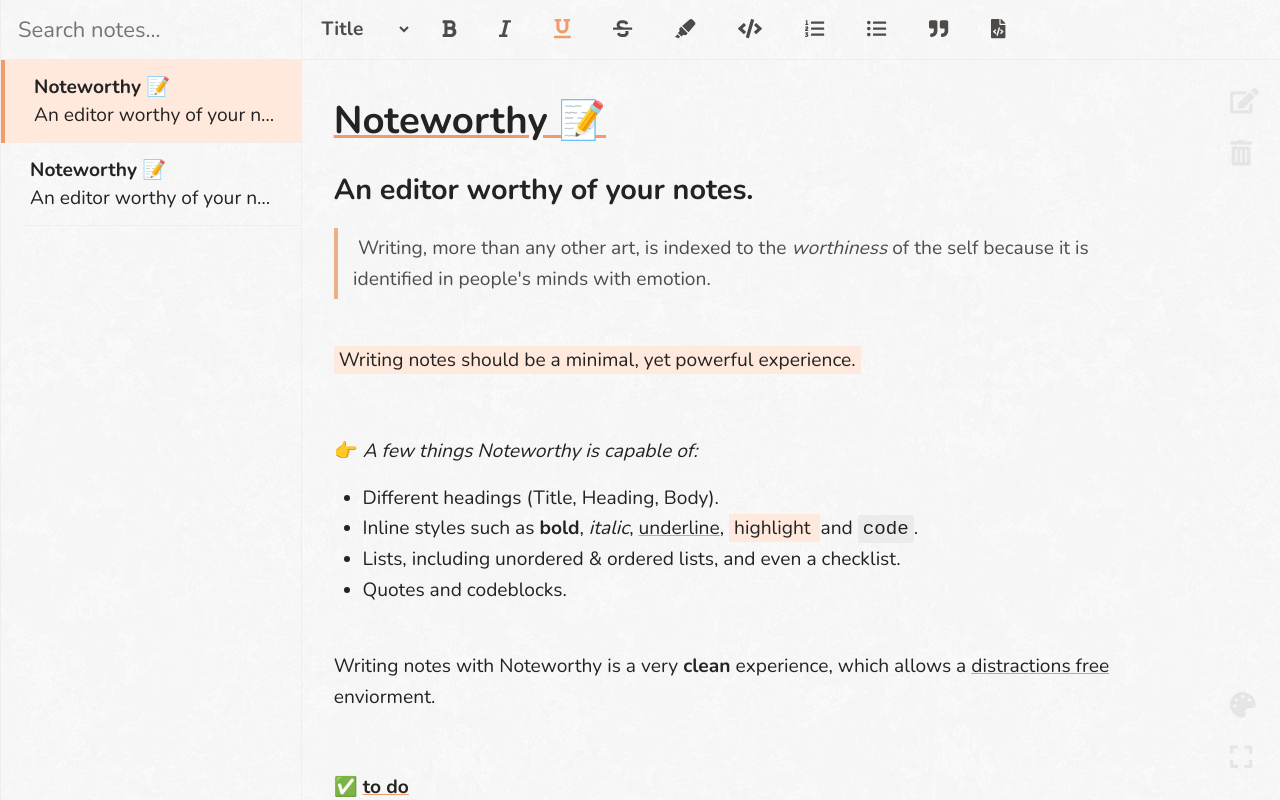
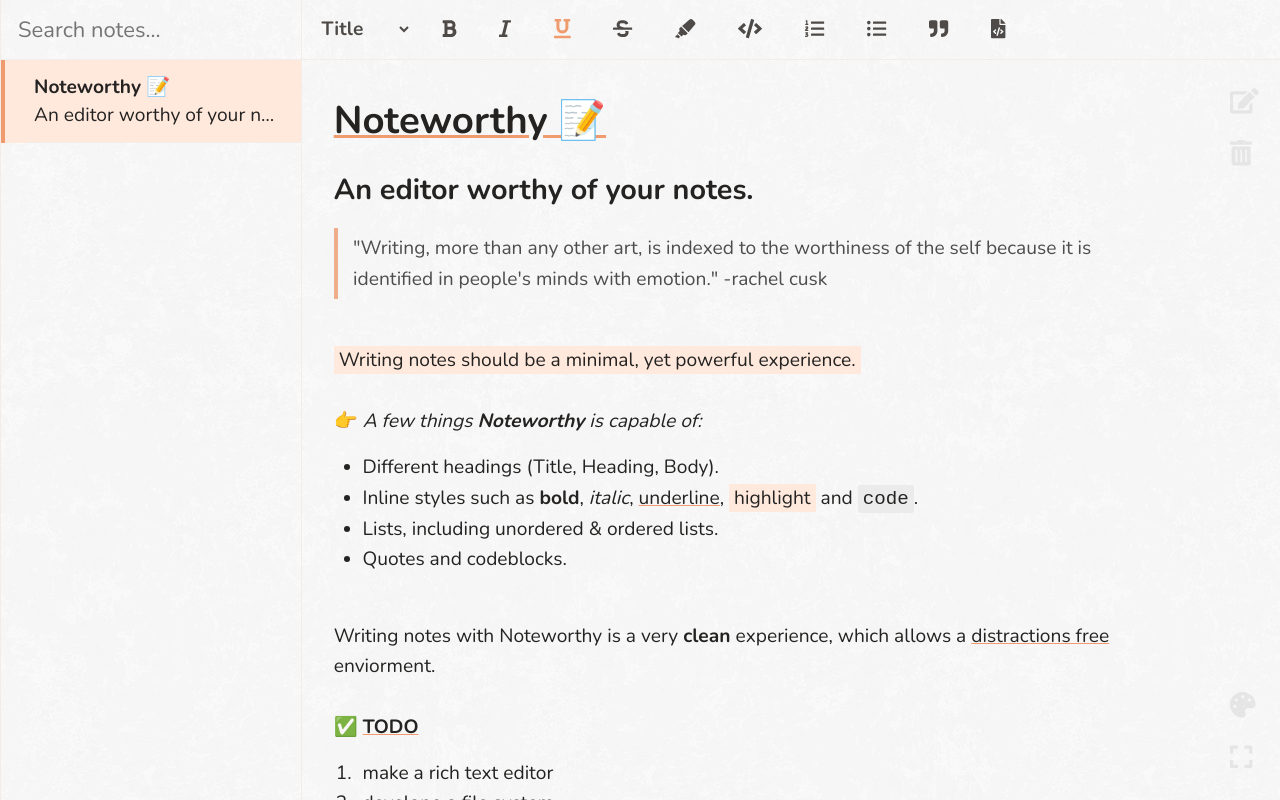
Before and after one commit to guyariely/noteworthy, a React (Create React App) app: page / in a window 1280 px wide. Built offline with nearby package versions, Linux system fonts and the light colour scheme.

Commit message:
updated the default note

```diff
--- a/src/components/App/App.js
+++ b/src/components/App/App.js
@@ -3,8 +3,8 @@
 import Sidebar from "../Sidebar/Sidebar";
 import ThemesModal from "../ThemesModal/ThemesModal";
 import { converter } from "../../utils/utils";
+import { useEditor } from "../../hooks/hooks";
 import "./App.scss";
-import { useEditor } from "../../hooks/hooks";
 
 function App() {
   const [searchInput, setSearchInput] = useState("");
--- a/src/defaultNotes.js
+++ b/src/defaultNotes.js
@@ -8,7 +8,13 @@
           text: "Noteworthy 📝",
           type: "header-one",
           depth: 0,
-          inlineStyleRanges: [{ offset: 0, length: 12, style: "UNDERLINE" }],
+          inlineStyleRanges: [
+            {
+              offset: 0,
+              length: 12,
+              style: "UNDERLINE",
+            },
+          ],
           entityRanges: [],
           data: {},
         },
@@ -22,17 +28,17 @@
           data: {},
         },
         {
-          key: "1fs3p",
+          key: "6fitu",
           text:
-            " Writing, more than any other art, is indexed to the worthiness of the self because it is identified in people's minds with emotion.",
+            '"Writing, more than any other art, is indexed to the worthiness of the self because it is identified in people\'s minds with emotion." -rachel cusk',
           type: "blockquote",
           depth: 0,
-          inlineStyleRanges: [{ offset: 53, length: 11, style: "ITALIC" }],
+          inlineStyleRanges: [],
           entityRanges: [],
           data: {},
         },
         {
-          key: "fjcm0",
+          key: "d3pev",
           text: "",
           type: "unstyled",
           depth: 0,
@@ -45,7 +51,13 @@
           text: "Writing notes should be a minimal, yet powerful experience.",
           type: "unstyled",
           depth: 0,
-          inlineStyleRanges: [{ offset: 0, length: 59, style: "HIGHLIGHT" }],
+          inlineStyleRanges: [
+            {
+              offset: 0,
+              length: 59,
+              style: "HIGHLIGHT",
+            },
+          ],
           entityRanges: [],
           data: {},
         },
@@ -59,20 +71,22 @@
           data: {},
         },
         {
-          key: "5jo3s",
-          text: "",
-          type: "unstyled",
-          depth: 0,
-          inlineStyleRanges: [],
-          entityRanges: [],
-          data: {},
-        },
-        {
           key: "9vkn4",
           text: "👉 A few things Noteworthy is capable of:",
           type: "unstyled",
           depth: 0,
-          inlineStyleRanges: [{ offset: 2, length: 38, style: "ITALIC" }],
+          inlineStyleRanges: [
+            {
+              offset: 2,
+              length: 38,
+              style: "ITALIC",
+            },
+            {
+              offset: 15,
+              length: 10,
+              style: "BOLD",
+            },
+          ],
           entityRanges: [],
           data: {},
         },
@@ -92,19 +106,38 @@
           type: "unordered-list-item",
           depth: 0,
           inlineStyleRanges: [
-            { offset: 22, length: 4, style: "BOLD" },
-            { offset: 28, length: 6, style: "ITALIC" },
-            { offset: 36, length: 9, style: "UNDERLINE" },
-            { offset: 47, length: 10, style: "HIGHLIGHT" },
-            { offset: 61, length: 4, style: "CODE" },
+            {
+              offset: 22,
+              length: 4,
+              style: "BOLD",
+            },
+            {
+              offset: 28,
+              length: 6,
+              style: "ITALIC",
+            },
+            {
+              offset: 36,
+              length: 9,
+              style: "UNDERLINE",
+            },
+            {
+              offset: 47,
+              length: 9,
+              style: "HIGHLIGHT",
+            },
+            {
+              offset: 61,
+              length: 4,
+              style: "CODE",
+            },
           ],
           entityRanges: [],
           data: {},
         },
         {
           key: "31dou",
-          text:
-            "Lists, including unordered & ordered lists, and even a checklist.",
+          text: "Lists, including unordered & ordered lists.",
           type: "unordered-list-item",
           depth: 0,
           inlineStyleRanges: [],
@@ -121,7 +154,7 @@
           data: {},
         },
         {
-          key: "frafm",
+          key: "f0ski",
           text: "",
           type: "unstyled",
           depth: 0,
@@ -136,18 +169,17 @@
           type: "unstyled",
           depth: 0,
           inlineStyleRanges: [
-            { offset: 40, length: 6, style: "BOLD" },
-            { offset: 73, length: 17, style: "UNDERLINE" },
+            {
+              offset: 40,
+              length: 6,
+              style: "BOLD",
+            },
+            {
+              offset: 73,
+              length: 17,
+              style: "UNDERLINE",
+            },
           ],
-          entityRanges: [],
-          data: {},
-        },
-        {
-          key: "736r8",
-          text: "",
-          type: "unstyled",
-          depth: 0,
-          inlineStyleRanges: [],
           entityRanges: [],
           data: {},
         },
@@ -162,12 +194,20 @@
         },
         {
           key: "8djjp",
-          text: "✅ to do ",
+          text: "✅ TODO",
           type: "unstyled",
           depth: 0,
           inlineStyleRanges: [
-            { offset: 2, length: 5, style: "BOLD" },
-            { offset: 2, length: 5, style: "UNDERLINE" },
+            {
+              offset: 2,
+              length: 4,
+              style: "BOLD",
+            },
+            {
+              offset: 2,
+              length: 4,
+              style: "UNDERLINE",
+            },
           ],
           entityRanges: [],
           data: {},
@@ -175,34 +215,40 @@
         {
           key: "2t526",
           text: "make a rich text editor",
-          type: "checkable-list-item",
+          type: "ordered-list-item",
           depth: 0,
           inlineStyleRanges: [],
           entityRanges: [],
-          data: { checked: true },
+          data: {
+            checked: true,
+          },
         },
         {
           key: "79h79",
           text: "develope a file system",
-          type: "checkable-list-item",
+          type: "ordered-list-item",
           depth: 0,
           inlineStyleRanges: [],
           entityRanges: [],
-          data: { checked: false },
+          data: {
+            checked: false,
+          },
         },
         {
           key: "d72vf",
           text: "learn back-end development ",
-          type: "checkable-list-item",
+          type: "ordered-list-item",
           depth: 0,
           inlineStyleRanges: [],
           entityRanges: [],
-          data: { checked: false },
+          data: {
+            checked: false,
+          },
         },
         {
           key: "euklm",
           text: "persist notes to the cloud",
-          type: "checkable-list-item",
+          type: "ordered-list-item",
           depth: 0,
           inlineStyleRanges: [],
           entityRanges: [],
@@ -219,29 +265,28 @@
         },
         {
           key: "2gmtp",
-          text: "👩‍💻 here's some example code ",
+          text: "👩‍💻 Here's some example code",
           type: "unstyled",
           depth: 0,
           inlineStyleRanges: [
-            { offset: 0, length: 24, style: "BOLD" },
-            { offset: 24, length: 5, style: "CODE" },
+            {
+              offset: 0,
+              length: 24,
+              style: "BOLD",
+            },
+            {
+              offset: 24,
+              length: 4,
+              style: "CODE",
+            },
           ],
-          entityRanges: [],
-          data: {},
-        },
-        {
-          key: "8trm5",
-          text: " ",
-          type: "unstyled",
-          depth: 0,
-          inlineStyleRanges: [],
           entityRanges: [],
           data: {},
         },
         {
           key: "f2u4h",
           text:
-            "toggleBlockType(blockType) {\n    this.onChange(\n RichUtils.toggleBlockType(\n        this.state.editorState, blockType\n      )\n    );\n  }",
+            "toggleBlockType(blockType) {\n  this.onChange(\n    RichUtils.toggleBlockType(\n      this.state.editorState, blockType\n    )\n  );\n}",
           type: "code-block",
           depth: 0,
           inlineStyleRanges: [],
@@ -306,30 +351,4 @@
       entityMap: {},
     },
   },
-  {
-    id: "0ca88a56-a19a-11eb-bcbc-0242ac130003",
-    content: {
-      blocks: [
-        {
-          key: "9tik9",
-          text: "Noteworthy 📝",
-          type: "header-one",
-          depth: 0,
-          inlineStyleRanges: [{ offset: 0, length: 12, style: "UNDERLINE" }],
-          entityRanges: [],
-          data: {},
-        },
-        {
-          key: "99hbq",
-          text: "An editor worthy of your notes.",
-          type: "header-two",
-          depth: 0,
-          inlineStyleRanges: [],
-          entityRanges: [],
-          data: {},
-        },
-      ],
-      entityMap: {},
-    },
-  },
 ];
--- a/src/hooks/useEditor.js
+++ b/src/hooks/useEditor.js
@@ -32,6 +32,7 @@
     if (notes.length > 0) {
       updateNote(editorState);
     }
+    console.log(converter.toContent(editorState));
   }, [editorState]);
 
   function updateNote(editorState) {
```
Also changed, not shown: 1 other file (tests, documents, lock files or other folders).
